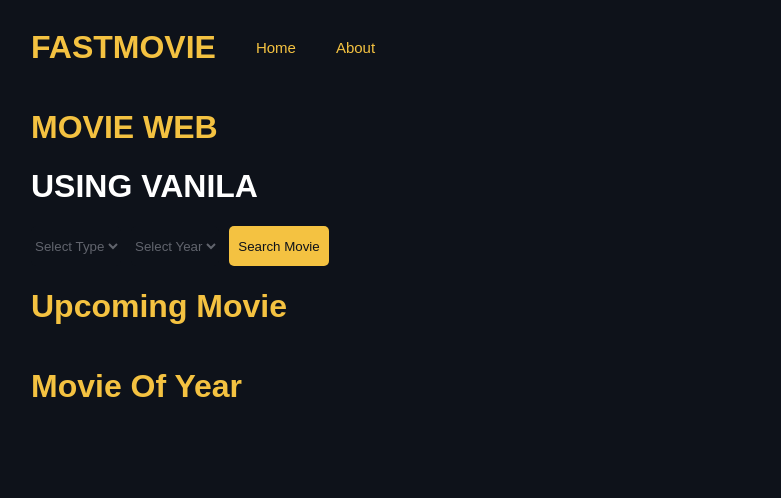
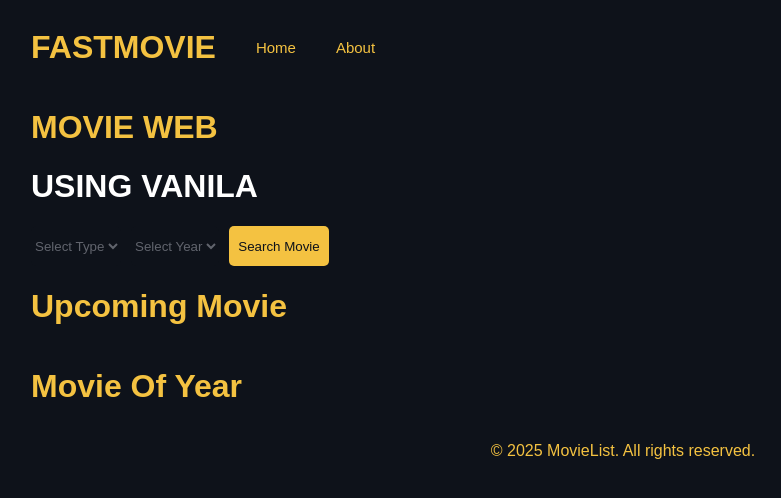
Before and after one commit to ilhamhafizha/list-film-api-js, a plain HTML site: page index.html in a window 1280 px wide. Shown: the whole page, without its empty margins (17-798 px from the left). Drawn offline with Linux system fonts and the light colour scheme; no server answers.

Commit message:
feat(footer): add Footer component with copyright text

```diff
--- /dev/null
+++ b/components/container/Footer/index.js
@@ -0,0 +1,24 @@
+import Typography from "../../UI/typography/index.js";
+
+class Footer {
+  constructor() {
+    this.footerContainer = document.createElement("div");
+    this.footerContainer.className = "footer-container";
+  }
+  init() {
+    this.render();
+  }
+  render() {
+    this.footerContainer.innerHTML = ``;
+    const copyrightText = new Typography({
+      variant: "p",
+      children: "© 2025 MovieList. All rights reserved.",
+      className: "footer-text"
+    });
+    this.footerContainer.appendChild(copyrightText.render());
+    return this.footerContainer;
+
+  }
+}
+
+export default Footer;
--- a/components/pages/homepage/index.js
+++ b/components/pages/homepage/index.js
@@ -1,5 +1,6 @@
 import { fetchApi } from "../../../utils/fetchApi.js";
 import FilterMovie from "../../container/FilterMovie/index.js";
+import Footer from "../../container/Footer/index.js";
 import MovieList from "../../container/MovieList/index.js";
 import Navigation from "../../container/Navigation/index.js";
 import Loader from "../../UI/loader/index.js";
@@ -136,7 +137,9 @@ class Homepage {
         isLoading: this.state.isLoading,
       }).render()
     );
-
+    this.homeContainer.appendChild(
+      new Footer().render()
+    );
     return this.homeContainer;
   }
 }
--- a/style/index.css
+++ b/style/index.css
@@ -189,3 +189,7 @@ body {
   font-size: 15px;
   user-select: none;
 }
+
+.footer-text {
+  text-align: center;
+}
```
